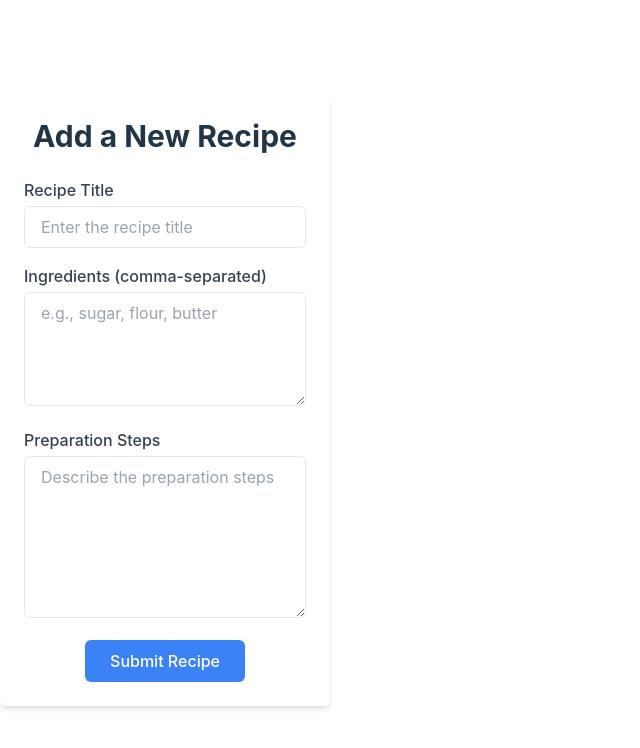
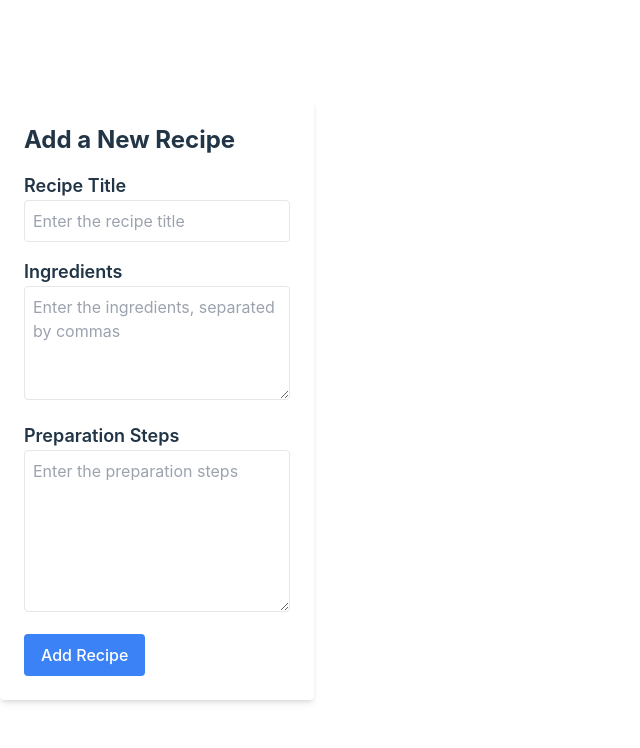
Before and after one commit to OluwatobiRichard/alx-fe-reactjs, a React (Vite) app in the folder recipe-sharing-platform/: page /add-recipe in a window 1280 px wide. Shown: the top 748 px of the page, without its empty margins (0-640 px from the left). Built offline with nearby package versions, Linux system fonts and the light colour scheme.

Commit message:
recipe-sharing-platform

```diff
--- a/recipe-sharing-platform/src/components/AddRecipeForm.jsx
+++ b/recipe-sharing-platform/src/components/AddRecipeForm.jsx
@@ -1,7 +1,8 @@
 import React, { useState } from "react";
 
 const AddRecipeForm = () => {
-  const [formData, setFormData] = useState({
+  // State for form inputs
+  const [recipe, setRecipe] = useState({
     title: "",
     ingredients: "",
     steps: "",
@@ -12,104 +13,95 @@ const AddRecipeForm = () => {
   // Handle input changes
   const handleChange = (e) => {
     const { name, value } = e.target;
-    setFormData((prevData) => ({
-      ...prevData,
-      [name]: value,
+    setRecipe((prevRecipe) => ({
+      ...prevRecipe,
+      [name]: value, // Dynamically update the respective field using target.value
     }));
   };
 
-  // Validate and handle form submission
+  // Handle form submission
   const handleSubmit = (e) => {
     e.preventDefault();
-    const { title, ingredients, steps } = formData;
 
-    // Simple validation
-    if (!title || !ingredients || !steps) {
+    // Basic validation
+    if (!recipe.title || !recipe.ingredients || !recipe.steps) {
       setError("All fields are required.");
       return;
     }
 
-    if (ingredients.split(",").length < 2) {
-      setError("Please include at least two ingredients.");
-      return;
-    }
+    setError(""); // Clear any previous errors
+    console.log("Submitted Recipe:", recipe);
 
-    setError("");
-    console.log("Recipe Submitted:", formData);
-
-    // Reset form after submission
-    setFormData({
-      title: "",
-      ingredients: "",
-      steps: "",
-    });
+    // Reset form
+    setRecipe({ title: "", ingredients: "", steps: "" });
   };
 
   return (
-    <div className="p-6 max-w-2xl mx-auto bg-white shadow-md rounded-md">
-      <h2 className="text-3xl font-bold mb-6 text-center">Add a New Recipe</h2>
-      {error && <p className="text-red-500 mb-4">{error}</p>}
+    <div className="p-6 max-w-4xl mx-auto bg-white shadow-md rounded">
+      <h2 className="text-2xl font-bold mb-4">Add a New Recipe</h2>
+
+      {error && (
+        <p className="text-red-500 mb-4">
+          {error}
+        </p>
+      )}
+
       <form onSubmit={handleSubmit} className="space-y-4">
         {/* Recipe Title */}
         <div>
-          <label htmlFor="title" className="block font-medium text-gray-700">
+          <label htmlFor="title" className="block text-lg font-semibold">
             Recipe Title
           </label>
           <input
             type="text"
             id="title"
             name="title"
-            value={formData.title}
+            value={recipe.title}
             onChange={handleChange}
-            className="w-full mt-1 px-4 py-2 border rounded-md focus:outline-none focus:ring-2 focus:ring-blue-500"
+            className="w-full p-2 border rounded"
             placeholder="Enter the recipe title"
           />
         </div>
 
         {/* Ingredients */}
         <div>
-          <label
-            htmlFor="ingredients"
-            className="block font-medium text-gray-700"
-          >
-            Ingredients (comma-separated)
+          <label htmlFor="ingredients" className="block text-lg font-semibold">
+            Ingredients
           </label>
           <textarea
             id="ingredients"
             name="ingredients"
-            value={formData.ingredients}
+            value={recipe.ingredients}
             onChange={handleChange}
-            className="w-full mt-1 px-4 py-2 border rounded-md focus:outline-none focus:ring-2 focus:ring-blue-500"
-            placeholder="e.g., sugar, flour, butter"
+            className="w-full p-2 border rounded"
+            placeholder="Enter the ingredients, separated by commas"
             rows="4"
-          ></textarea>
+          />
         </div>
 
         {/* Preparation Steps */}
         <div>
-          <label htmlFor="steps" className="block font-medium text-gray-700">
+          <label htmlFor="steps" className="block text-lg font-semibold">
             Preparation Steps
           </label>
           <textarea
             id="steps"
             name="steps"
-            value={formData.steps}
+            value={recipe.steps}
             onChange={handleChange}
-            className="w-full mt-1 px-4 py-2 border rounded-md focus:outline-none focus:ring-2 focus:ring-blue-500"
-            placeholder="Describe the preparation steps"
+            className="w-full p-2 border rounded"
+            placeholder="Enter the preparation steps"
             rows="6"
-          ></textarea>
+          />
         </div>
 
         {/* Submit Button */}
-        <div className="text-center">
-          <button
-            type="submit"
-            className="bg-blue-500 text-white px-6 py-2 rounded-md hover:bg-blue-600 transition"
-          >
-            Submit Recipe
-          </button>
-        </div>
+        <button
+          type="submit"
+          className="px-4 py-2 bg-blue-500 text-white rounded hover:bg-blue-600"
+        >
+          Add Recipe
+        </button>
       </form>
     </div>
   );
```
